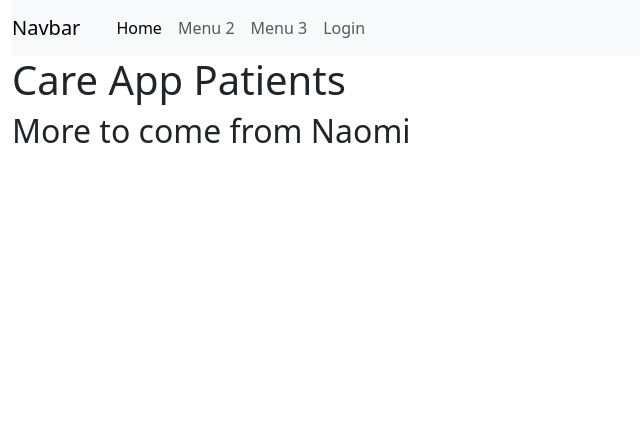
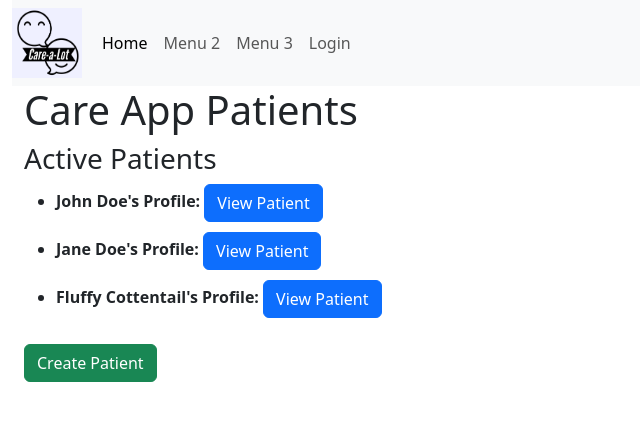
Before and after one commit to Naomi-R17/3300-Sprint, a Django app: page / in a window 1280 px wide. Shown: the top 421 px of the page, without its empty margins (0-640 px from the left). Run offline with Django 4.2, Linux system fonts and the light colour scheme; data comes from the database, SQL or seed files in the repository; both versions use the stored data as it was after the commit.

Commit message:
Sprint01

```diff
--- a/care_app/models.py
+++ b/care_app/models.py
@@ -1,10 +1,18 @@
 from django.db import models
+from django.urls import reverse
 
 
 # Create your models here.
 class Patient(models.Model):
-    # starting off with very basic information, all required
     name = models.CharField(max_length=200, blank=False)
-    email = models.CharField("Email", max_length=200, blank=False)
+    email = models.EmailField(max_length=200, blank=False)
     phone = models.CharField("Phone Number", max_length=200, blank=False)
     dob = models.CharField("Date of Birth", max_length=200, blank=False)
+    is_active = models.BooleanField(default=False)
+    profile_picture = models.ImageField(upload_to='profile_pics/', blank=True, null=True)
+
+    def __str__(self):
+        return self.name
+
+    def get_absolute_url(self):
+        return reverse('patient-detail', args=[str(self.id)])
--- a/care_app/templates/care_app/base_template.html
+++ b/care_app/templates/care_app/base_template.html
@@ -17,7 +17,7 @@
 
 		 <!-- Navbar-->
 		 <nav class="navbar navbar-expand-lg bg-body-tertiary">
-		   <a class="navbar-brand" href="#">Navbar</a>
+			 <img src="{% static 'images/Screenshot2024.png' %}" style="width: 70px; height: 70px;">
 
 		   <div class="container-fluid">
 			 <button class="navbar-toggler" type="button" data-bs-toggle="collapse" data-bs-target="#navbarNavAltMarkup" aria-controls="navbarNavAltMarkup" aria-expanded="false" aria-label="Toggle navigation">
--- /dev/null
+++ b/care_app/templates/care_app/home.html
@@ -0,0 +1,21 @@
+{% extends "care_app/base_template.html" %}
+
+{% block content %}
+<div class="container">
+    <h1>Care App Patients</h1>
+    <h3>Active Patients</h3>
+    {% if patients %}
+    <ul>
+        {% for patient in patients %}
+            <li style ="padding-bottom:10px;">
+                <strong>{{ patient.name }}'s Profile:</strong>
+                <a href="{% url 'patient-detail' patient.id %}" class="btn btn-primary">View Patient</a>
+            </li>
+        {% endfor %}
+    </ul>
+    {% else %}
+    <p>No active patients found.</p>
+    {% endif %}
+    <a href="{% url 'patient-create' %}" class="btn btn-success">Create Patient</a>
+</div>
+{% endblock %}
--- a/care_app/urls.py
+++ b/care_app/urls.py
@@ -1,9 +1,22 @@
 from django.urls import path
 from . import views
 from django.contrib.auth import views as auth_views
+from care_app.views import PatientListView, PatientDetailView, PatientCreateView, PatientUpdateView, PatientDeleteView
+from django.conf import settings
+from django.conf.urls.static import static
 
 urlpatterns = [
-    path('', views.index, name='index'),
+    path('', views.PatientListView.as_view(), name='index'),
 
-    path('login/', auth_views.LoginView.as_view(), name='login')
+    path('login/', auth_views.LoginView.as_view(), name='login'),
+    path('logout/', auth_views.LogoutView.as_view(), name='logout'),
+
+    # new paths
+    path('patient/<int:pk>/', PatientDetailView.as_view(), name='patient-detail'),
+    path('patient/create/', PatientCreateView.as_view(), name='patient-create'),
+    path('patient/<int:pk>/update/', PatientUpdateView.as_view(), name='patient-update'),
+    path('patient/<int:pk>/delete/', PatientDeleteView.as_view(), name='patient-delete'),
 ]
+
+if settings.DEBUG:
+    urlpatterns += static(settings.MEDIA_URL, document_root=settings.MEDIA_ROOT)
--- a/care_app/views.py
+++ b/care_app/views.py
@@ -1,7 +1,52 @@
-from django.shortcuts import render
+# from msilib.schema import ListView
+from django.shortcuts import render, redirect
 from django.http import HttpResponse
+from django.views.generic import ListView, DetailView
+from django.views.generic.edit import CreateView, UpdateView, DeleteView
+from care_app.models import Patient
+from django.urls import reverse_lazy
+from .forms import PatientForm
 
 
 # Create your views here.
 def index(request):
     return render(request, 'care_app/index.html')
+
+
+class PatientListView(ListView):
+    model = Patient
+    template_name = 'care_app/home.html'
+    context_object_name = 'patients'
+
+    def get_queryset(self):
+        return Patient.objects.filter(is_active=True)
+
+
+class PatientDetailView(DetailView):
+    model = Patient
+    template_name = 'care_app/patient_detail.html'  # Create this template for displaying patient details
+    context_object_name = 'patient'
+
+
+class PatientCreateView(CreateView):
+    model = Patient
+    form_class = PatientForm
+    template_name = 'care_app/patient_form.html'
+    success_url = '/'
+
+    def form_valid(self, form):
+        # Additional logic can be added here if needed
+        return super().form_valid(form)
+
+
+class PatientUpdateView(UpdateView):
+    model = Patient
+    fields = ['name', 'email', 'phone', 'dob']
+    template_name = 'care_app/update_patient.html'
+    success_url = '/patient/{id}/'
+
+
+class PatientDeleteView(DeleteView):
+    model = Patient
+    success_url = reverse_lazy('index')  # Redirect to the home page after deletion
+    template_name = 'care_app/patient_confirm_delete.html'  # The template for the confirmation page
--- a/requirements.txt
+++ b/requirements.txt
@@ -1,3 +1,4 @@
 asgiref==3.8.1
 Django==4.2
+django-bootstrap5==23.4
 sqlparse==0.4.4
```
Also changed, not shown: care_app/forms.py (added, +7 -0 lines), care_app/templates/care_app/patient_confirm_delete.html (added, +13 -0 lines), care_app/templates/care_app/patient_detail.html (added, +19 -0 lines), care_app/templates/care_app/patient_form.html (added, +10 -0 lines), care_app/templates/care_app/update_patient.html (added, +11 -0 lines), django_project/settings.py (+10 -0 lines), care_app/migrations/0002_patient_is_active_alter_patient_email.py (added), care_app/migrations/0003_patient_profile_picture.py (added), db.sqlite3, profile_pics/8527aec020ac3483126311d23a5a1088.jpg (added), static/images/Screenshot2024.png (added), 3 other files.
